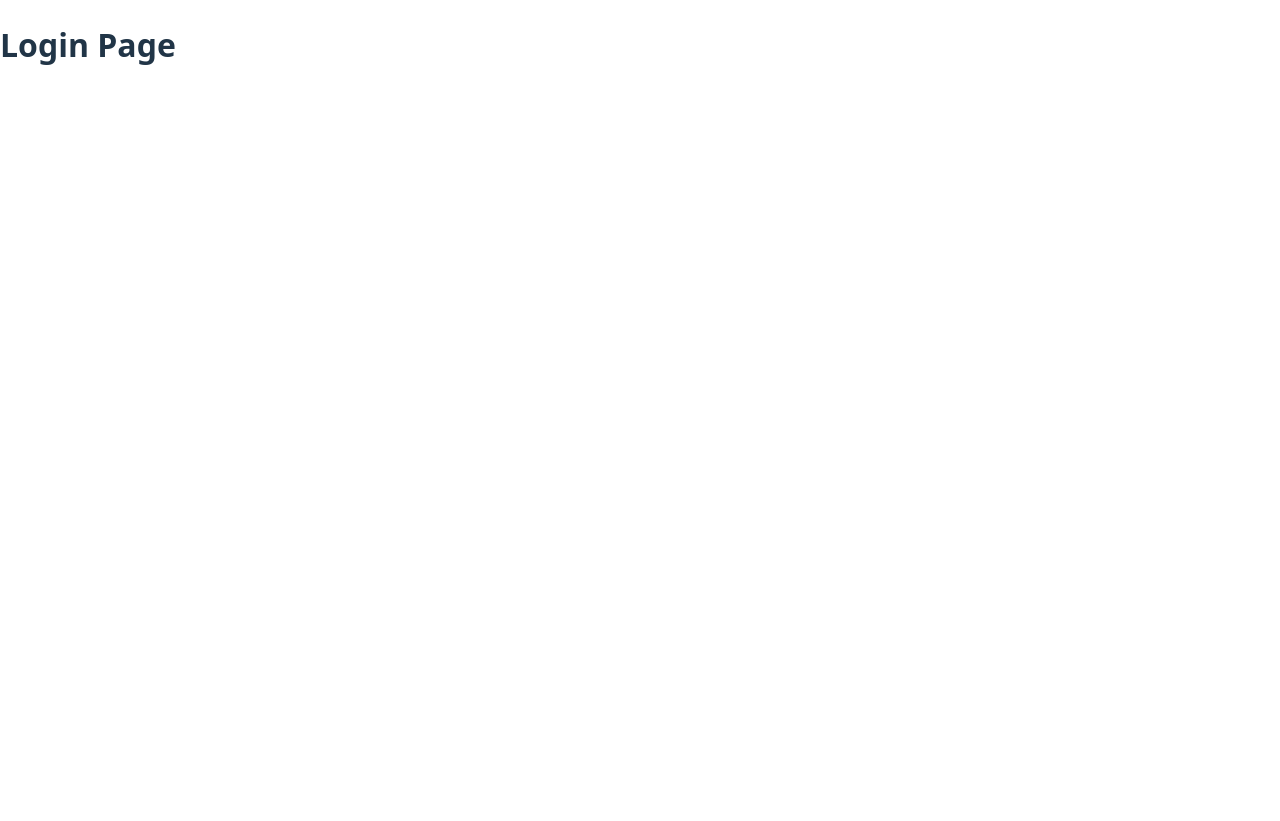
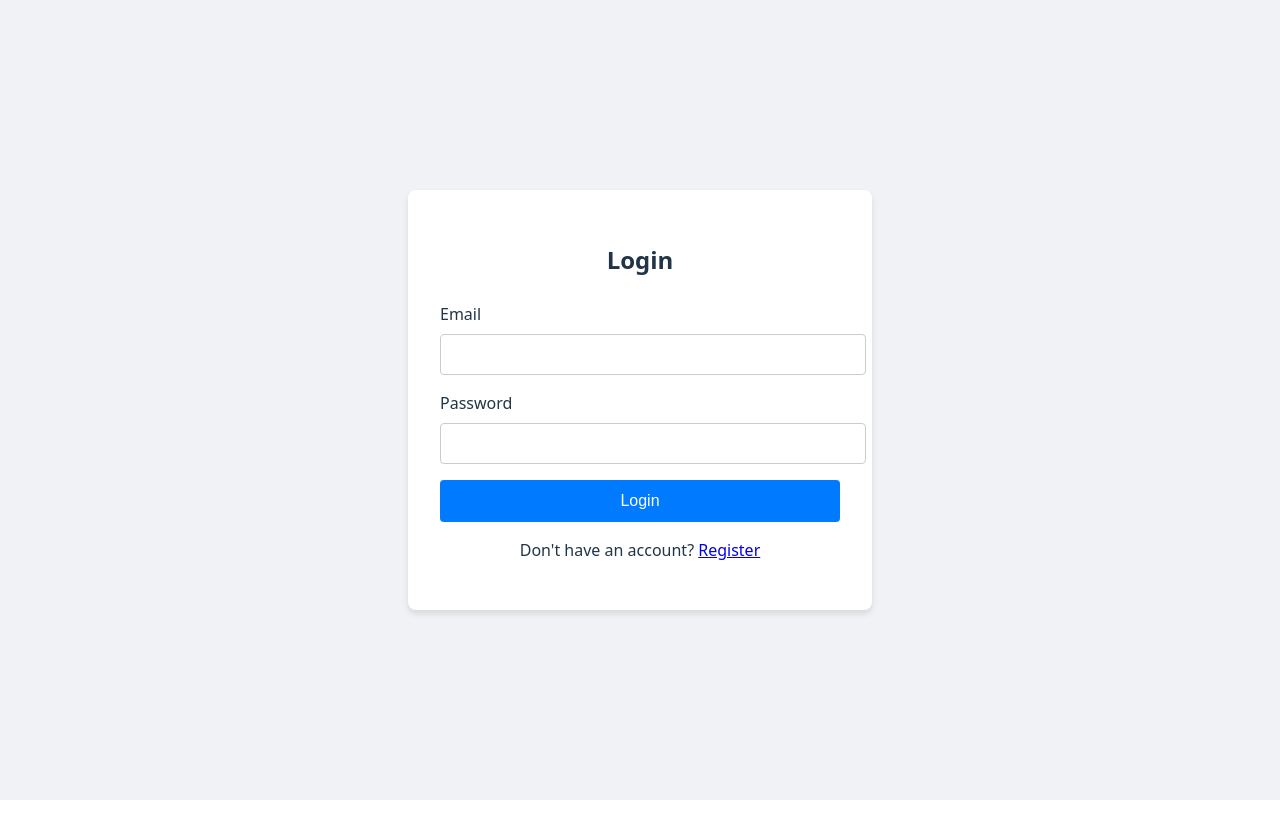
Before and after one commit to barath-20/ResumeScreener, a React (Vite) app in the folder resume-screener-frontend/: page /login in a window 1280 px wide. After the commit the page ends 800 px from the top, so only its background shows below. Built offline with nearby package versions, Linux system fonts and the light colour scheme.

Commit message:
feat: implement login form and add navigation links

```diff
--- a/resume-screener-frontend/src/pages/LoginPage.jsx
+++ b/resume-screener-frontend/src/pages/LoginPage.jsx
@@ -1,7 +1,53 @@
-import React from 'react';
+import React, { useState } from 'react';
+import { useNavigate, Link } from 'react-router-dom';
+import apiClient from '../services/api';
 
 function LoginPage() {
-  return <h1>Login Page</h1>;
+  const [email, setEmail] = useState('');
+  const [password, setPassword] = useState('');
+  const navigate = useNavigate();
+
+  const handleSubmit = async (e) => {
+    e.preventDefault();
+    try {
+      const response = await apiClient.post('/login', { email, password });
+      // Save the token to localStorage
+      localStorage.setItem('token', response.data.access_token);
+      navigate('/'); // Redirect to dashboard
+    } catch (error) {
+      alert('Login failed: ' + (error.response?.data?.message || error.message));
+    }
+  };
+
+  return (
+    <div className="form-container">
+      <form onSubmit={handleSubmit}>
+        <h2>Login</h2>
+        <div className="form-group">
+          <label>Email</label>
+          <input
+            type="email"
+            value={email}
+            onChange={(e) => setEmail(e.target.value)}
+            required
+          />
+        </div>
+        <div className="form-group">
+          <label>Password</label>
+          <input
+            type="password"
+            value={password}
+            onChange={(e) => setPassword(e.target.value)}
+            required
+          />
+        </div>
+        <button type="submit">Login</button>
+        <p style={{ textAlign: 'center', marginTop: '1rem' }}>
+          Don't have an account? <Link to="/register">Register</Link>
+        </p>
+      </form>
+    </div>
+  );
 }
 
 export default LoginPage;
--- a/resume-screener-frontend/src/pages/RegisterPage.jsx
+++ b/resume-screener-frontend/src/pages/RegisterPage.jsx
@@ -1,5 +1,5 @@
 import React, { useState } from 'react';
-import { useNavigate } from 'react-router-dom';
+import { useNavigate, Link } from 'react-router-dom';
 import apiClient from '../services/api';
 
 function RegisterPage() {
@@ -51,6 +51,9 @@ function RegisterPage() {
           />
         </div>
         <button type="submit">Register</button>
+        <p style={{ textAlign: 'center', marginTop: '1rem' }}>
+          Already have an account? <Link to="/login">Login</Link>
+        </p>
       </form>
     </div>
   );
```
